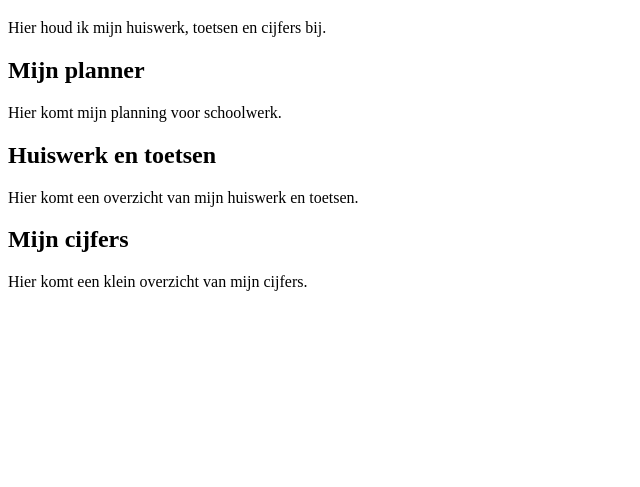
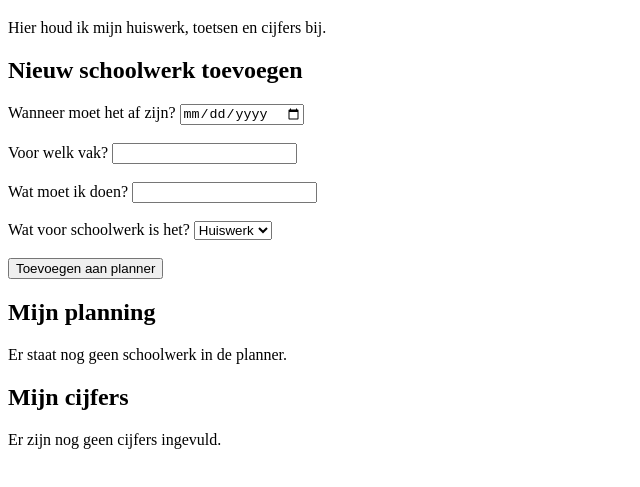
Before and after one commit to mrthierry-prog/schoolplanner, a plain HTML site: page index.html in a window 1280 px wide. Shown: the part 61-548 px from the top of the page, without its empty margins (0-640 px from the left). Drawn offline with Linux system fonts and the light colour scheme.

Commit message:
Update index.html

```diff
--- a/index.html
+++ b/index.html
@@ -10,13 +10,41 @@
   <h1>Mijn Schoolplanner</h1>
   <p>Hier houd ik mijn huiswerk, toetsen en cijfers bij.</p>
 
-  <h2>Mijn planner</h2>
-  <p>Hier komt mijn planning voor schoolwerk.</p>
+  <h2>Nieuw schoolwerk toevoegen</h2>
 
-  <h2>Huiswerk en toetsen</h2>
-  <p>Hier komt een overzicht van mijn huiswerk en toetsen.</p>
+  <form>
+    <label for="datum">Wanneer moet het af zijn?</label>
+    <input type="date" id="datum" name="datum">
+
+    <br><br>
+
+    <label for="vak">Voor welk vak?</label>
+    <input type="text" id="vak" name="vak">
+
+    <br><br>
+
+    <label for="opdracht">Wat moet ik doen?</label>
+    <input type="text" id="opdracht" name="opdracht">
+
+    <br><br>
+
+    <label for="soort">Wat voor schoolwerk is het?</label>
+    <select id="soort" name="soort">
+      <option value="huiswerk">Huiswerk</option>
+      <option value="toets">Toets</option>
+      <option value="werkstuk">Werkstuk</option>
+      <option value="leren">Leren</option>
+    </select>
+
+    <br><br>
+
+    <button type="submit">Toevoegen aan planner</button>
+  </form>
+
+  <h2>Mijn planning</h2>
+  <p>Er staat nog geen schoolwerk in de planner.</p>
 
   <h2>Mijn cijfers</h2>
-  <p>Hier komt een klein overzicht van mijn cijfers.</p>
+  <p>Er zijn nog geen cijfers ingevuld.</p>
 </body>
 </html>
```
